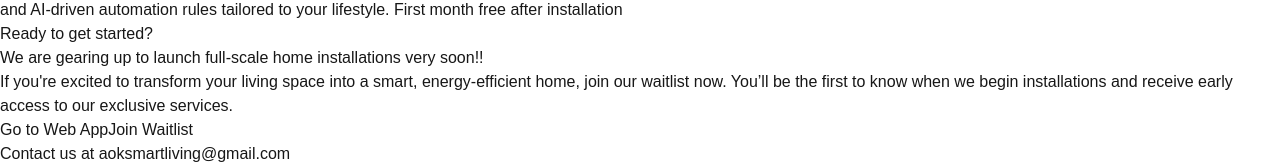
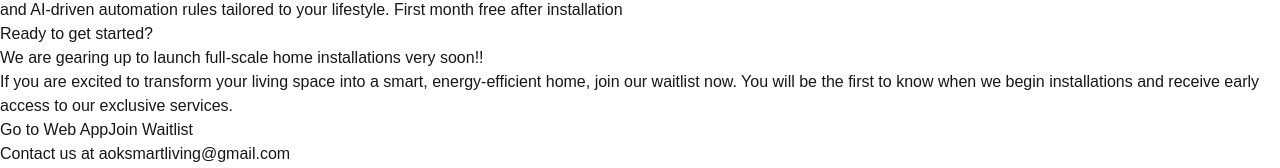
Before and after one commit to akindoluakinyemi/aok-website, a Next.js app: page / in a window 1280 px wide. Shown: the part 1688-1856 px from the top of the page. Built offline with nearby package versions, Linux system fonts and the light colour scheme.

Commit message:
Update page.tsx

```diff
--- a/src/app/page.tsx
+++ b/src/app/page.tsx
@@ -85,7 +85,7 @@ export default function HomePage() {
       {/* CTA Section */}
       <section className="py-20 text-center bg-gradient-to-b from-white to-gray-300">
         <h2 className="text-3xl font-semibold mb-6">Ready to get started?</h2>
-        <p className="text-lg max-w-2xl mx-auto mb-6">We are gearing up to launch full-scale home installations very soon!!</p>     <p className="text-lg max-w-2xl mx-auto mb-6"> If you're excited to transform your living space into a smart, energy-efficient home, join our waitlist now. You’ll be the first to know when we begin installations and receive early access to our exclusive services.</p>
+        <p className="text-lg max-w-2xl mx-auto mb-6">We are gearing up to launch full-scale home installations very soon!!</p>     <p className="text-lg max-w-2xl mx-auto mb-6"> If you are excited to transform your living space into a smart, energy-efficient home, join our waitlist now. You will be the first to know when we begin installations and receive early access to our exclusive services.</p>
         <div className="flex justify-center gap-4">
           <a href="#" className="bg-gray-900 hover:bg-gray-800 px-6 py-3 rounded-xl text-white">Go to Web App</a>
           <a
```
